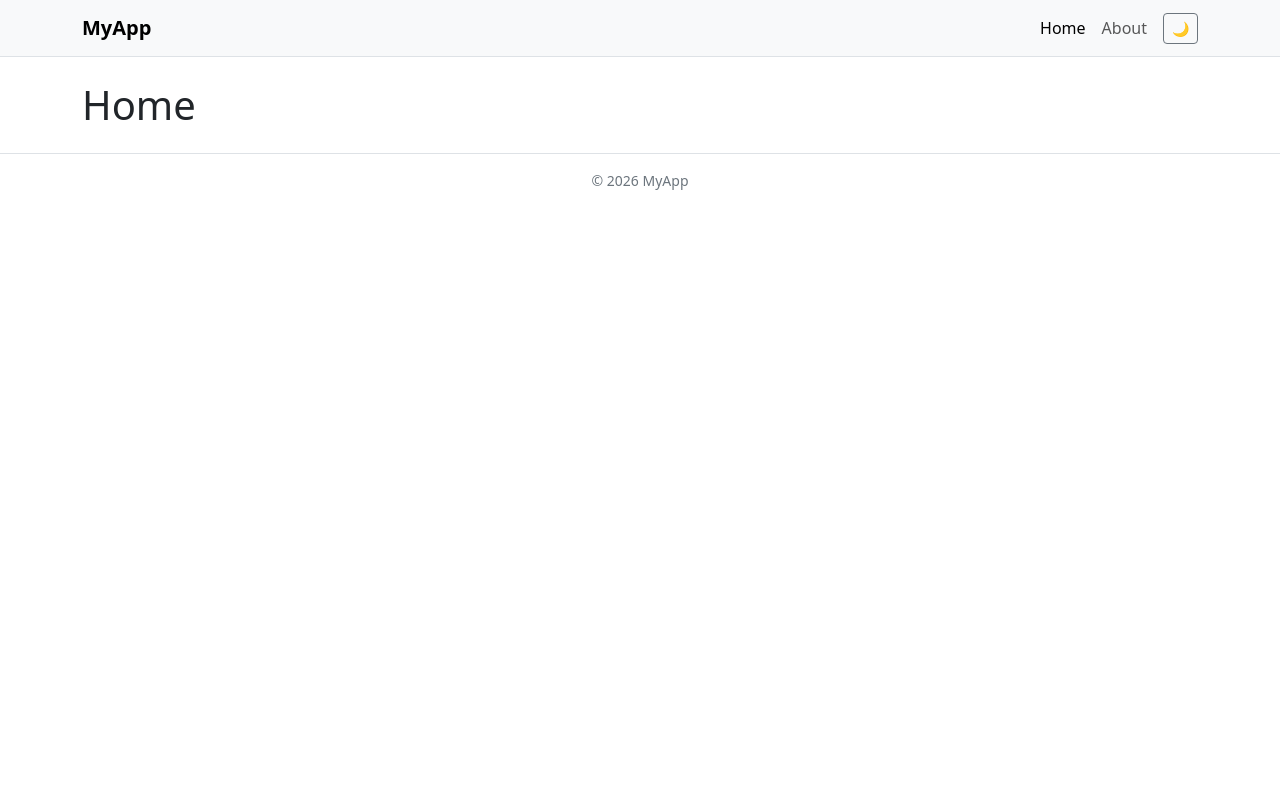
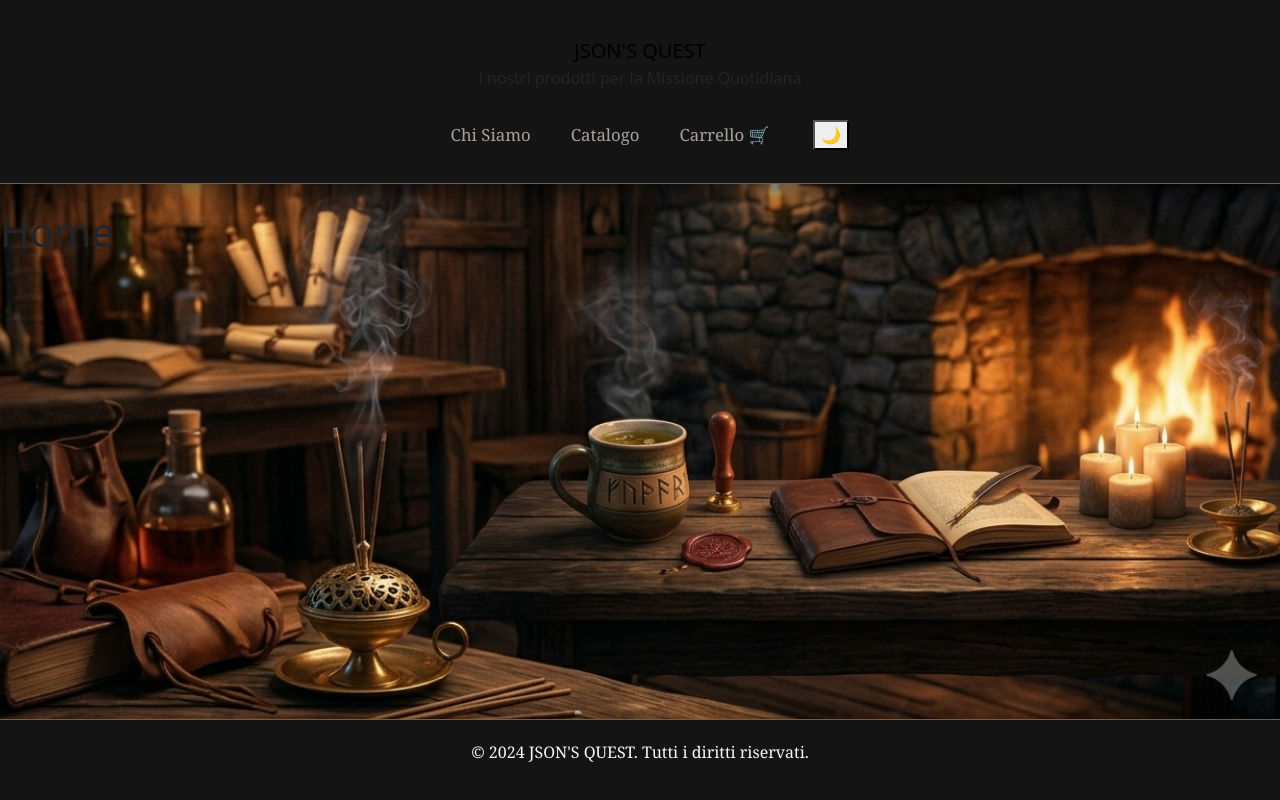
Before and after one commit to bingiulioliu/project-work-frontend, a React (Vite) app: page / in a window 1280 px wide. Built offline with nearby package versions, Linux system fonts and the light colour scheme.

Commit message:
header  footer e aggiunto un background, messo 1 font per prova ai link delle pagine

```diff
--- a/src/components/Footer.jsx
+++ /dev/null
@@ -1,11 +0,0 @@
-function Footer() {
-    return (
-        <footer className="border-top py-3 mt-auto">
-            <div className="container text-center text-secondary small">
-                &copy; {new Date().getFullYear()} MyApp
-            </div>
-        </footer>
-    );
-}
-
-export default Footer;
--- a/src/components/Header.jsx
+++ /dev/null
@@ -1,45 +0,0 @@
-import { NavLink } from "react-router";
-import useTheme from "../hooks/useTheme";
-
-function Header() {
-    const { theme, toggleTheme } = useTheme();
-
-    return (
-        <header>
-            <nav className="navbar navbar-expand-lg bg-body-tertiary border-bottom">
-                <div className="container">
-                    <NavLink className="navbar-brand fw-semibold" to="/">MyApp</NavLink>
-                    <button
-                        className="navbar-toggler"
-                        type="button"
-                        data-bs-toggle="collapse"
-                        data-bs-target="#mainNav"
-                    >
-                        <span className="navbar-toggler-icon" />
-                    </button>
-                    <div className="collapse navbar-collapse" id="mainNav">
-                        <ul className="navbar-nav ms-auto align-items-center">
-                            <li className="nav-item">
-                                <NavLink className="nav-link" to="/">Home</NavLink>
-                            </li>
-                            <li className="nav-item">
-                                <NavLink className="nav-link" to="/about">About</NavLink>
-                            </li>
-                            <li className="nav-item ms-2">
-                                <button
-                                    className="btn btn-outline-secondary btn-sm"
-                                    onClick={toggleTheme}
-                                    aria-label="Cambia tema"
-                                >
-                                    {theme === 'light' ? '🌙' : '☀️'}
-                                </button>
-                            </li>
-                        </ul>
-                    </div>
-                </div>
-            </nav>
-        </header>
-    );
-}
-
-export default Header;
--- /dev/null
+++ b/src/components/footer/Footer.jsx
@@ -0,0 +1,18 @@
+import { NavLink } from "react-router";
+import "./footer.css";
+
+
+function Footer() {
+    return (
+        <footer className="container-footer">
+            <div className="container-text">
+                <p className="text-center text-light">&copy; 2024 JSON'S QUEST. Tutti i diritti riservati.</p>
+            </div>
+        </footer>
+    );
+
+
+
+}
+
+export default Footer;
--- /dev/null
+++ b/src/components/footer/footer.css
@@ -0,0 +1,13 @@
+.container-footer {
+    background-color: var(--bg-header-box);
+    border-top: 1px solid var(--border-gold);
+    padding: 20px 0;
+    box-shadow: 0 10px 30px rgba(0, 0, 0, 0.7);
+    font-family: 'Cinzel', 'Georgia', serif;
+    color: var(--text-muted) !important;
+    /*fissa il footer sotto cosi' non va al centro pagina*/
+    position: fixed;
+    bottom: 0;
+    left: 0;
+    width: 100%;
+}
--- /dev/null
+++ b/src/components/header/Header.jsx
@@ -0,0 +1,62 @@
+import { NavLink } from "react-router";
+import useTheme from "../../hooks/useTheme";
+import "./header.css";
+
+function Header() {
+    const { theme, toggleTheme } = useTheme();
+    return (
+        <header className="container-header">
+            <nav className="navbar navbar-expand-lg">
+                <div className="container d-flex flex-column align-items-center">
+
+                    <div className="text-center my-2">
+                        <NavLink className="navbar-brand quest-brand m-0" to="/">
+                            JSON'S QUEST
+                        </NavLink>
+                        <p className="quest-tagline">i nostri prodotti per la Missione Quotidiana</p>
+                    </div>
+                    <button
+                        className="navbar-toggler quest-toggler"
+                        type="button"
+                        data-bs-toggle="collapse"
+                        data-bs-target="#mainNav"
+                        aria-controls="mainNav"
+                        aria-expanded="false"
+                        aria-label="Toggle navigation"
+                    >
+                        <span className="navbar-toggler-icon" />
+                    </button>
+                    <div className="collapse navbar-collapse w-100" id="mainNav">
+                        <ul className="navbar-nav mx-auto align-items-center nav-links">
+                            <li className="nav-item">
+                                <NavLink className="nav-link" to="/chi-siamo">Chi Siamo</NavLink>
+                            </li>
+                            <li className="nav-item">
+                                <NavLink className="nav-link" to="/catalogo">Catalogo</NavLink>
+                            </li>
+
+                            <li className="nav-item">
+                                <NavLink className="nav-link" to="/carrello">Carrello 🛒</NavLink>
+                            </li>
+                            <li className="nav-item ms-lg-4 mt-3 mt-lg-0">
+                                <button
+                                    className="btn-theme-ritual"
+                                    onClick={toggleTheme}
+                                    aria-label="Cambia atmosfera"
+                                >
+                                    {theme === 'light' ? '🌙' : '☀️'}
+                                </button>
+                            </li>
+                        </ul>
+                    </div>
+
+                </div>
+            </nav>
+        </header>
+    );
+
+
+
+}
+
+export default Header;
--- /dev/null
+++ b/src/components/header/header.css
@@ -0,0 +1,15 @@
+.container-header {
+    background-color: var(--bg-header-box);
+    border-bottom: 1px solid var(--border-gold);
+    padding: 20px 0;
+    box-shadow: 0 10px 30px rgba(0, 0, 0, 0.7);
+}
+
+.nav-links .nav-link {
+    font-family: 'Cinzel', 'Georgia', serif;
+    font-size: 1.05rem;
+    color: var(--text-muted) !important;
+    /*!important è una parola chiave che serve a dare la massima priorità assoluta dicendo al browser: "Ignora qualsiasi altra proprietà simile scritta altrove, devi applicare per forza questa".*/
+    padding: 8px 20px !important;
+    transition: color 0.2s, text-shadow 0.2s;
+}
--- a/src/layouts/MainLayout.jsx
+++ b/src/layouts/MainLayout.jsx
@@ -1,16 +1,20 @@
 import { Outlet } from "react-router";
-import Header from "../components/Header";
-import Footer from "../components/Footer";
-
+import Header from "../components/Header/header";
+import Footer from "../components/Footer/Footer";
+import "../styles/index.css";
 function MainLayout() {
     return (
-        <>
-            <Header />
-            <main className="container my-4">
-                <Outlet />
-            </main>
+
+        <div className="main-background">
+            <div>
+                <Header />
+
+                <main className="main-content my-4">
+                    <Outlet />
+                </main>
+            </div>
             <Footer />
-        </>
+        </div>
     );
 }
 
--- a/src/styles/index.css
+++ b/src/styles/index.css
@@ -10,3 +10,24 @@
   componenti. Per stili specifici di un singolo componente è preferibile
   usare un CSS Module (es. `NomeComponente.module.css`).
 */
+:root {
+  --bg-black: #0c0c0c;
+  --bg-header-box: #141414;
+  --bg-card-center: #4A0E17;
+  --bg-card-edge: #1A1A1A;
+  --text-ivory: #F5F2EB;
+  --text-muted: #A8A29E;
+  --button-amber: #D97706;
+  --border-gold: #855831;
+}
+
+.main-background {
+  background-image:
+    url("/img/background.png");
+  background-size: cover;
+  background-position: center top;
+  background-repeat: no-repeat;
+  background-attachment: fixed;
+  min-height: 100vh;
+
+}
```
Also changed, not shown: img/background.png (added).
